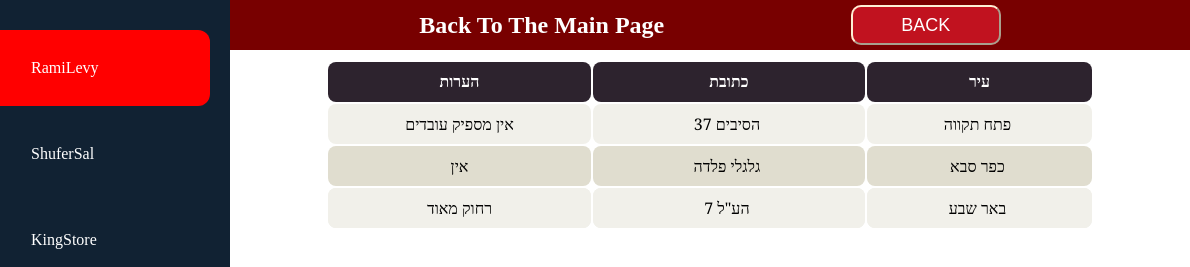
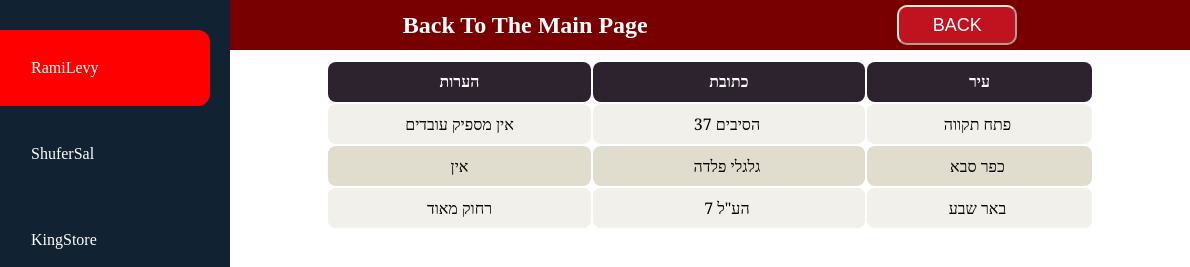
Before and after one commit to muhammadaboalhasan-lab/html-protfolio, a plain HTML site: page Projects/Project_1/index.html in a window 1280 px wide. Shown: the top 267 px of the page, 90-1280 px from the left. Drawn offline with Linux system fonts and the light colour scheme.

Commit message:
Add files via upload

```diff
--- a/Projects/Project_1/style.css
+++ b/Projects/Project_1/style.css
@@ -14,12 +14,12 @@ body
 
 .BackToRecentWork
 {
-    width: 100hv;
+    width: 100hdv;
     height: 50px;
     background-color: #780000;
     display: flex;
     justify-content: space-between;
-    padding: 0px 10%;
+    padding: 0px 5%;
 }
 .BackToRecentWork h2
 {
@@ -30,7 +30,7 @@ body
 }
 .BackToRecentWork button, .BackToRecentWork a
 {
-    width: 150px;
+    width: 120px;
     height: 40px;
     margin: auto;
     border-radius: 10px;
```
